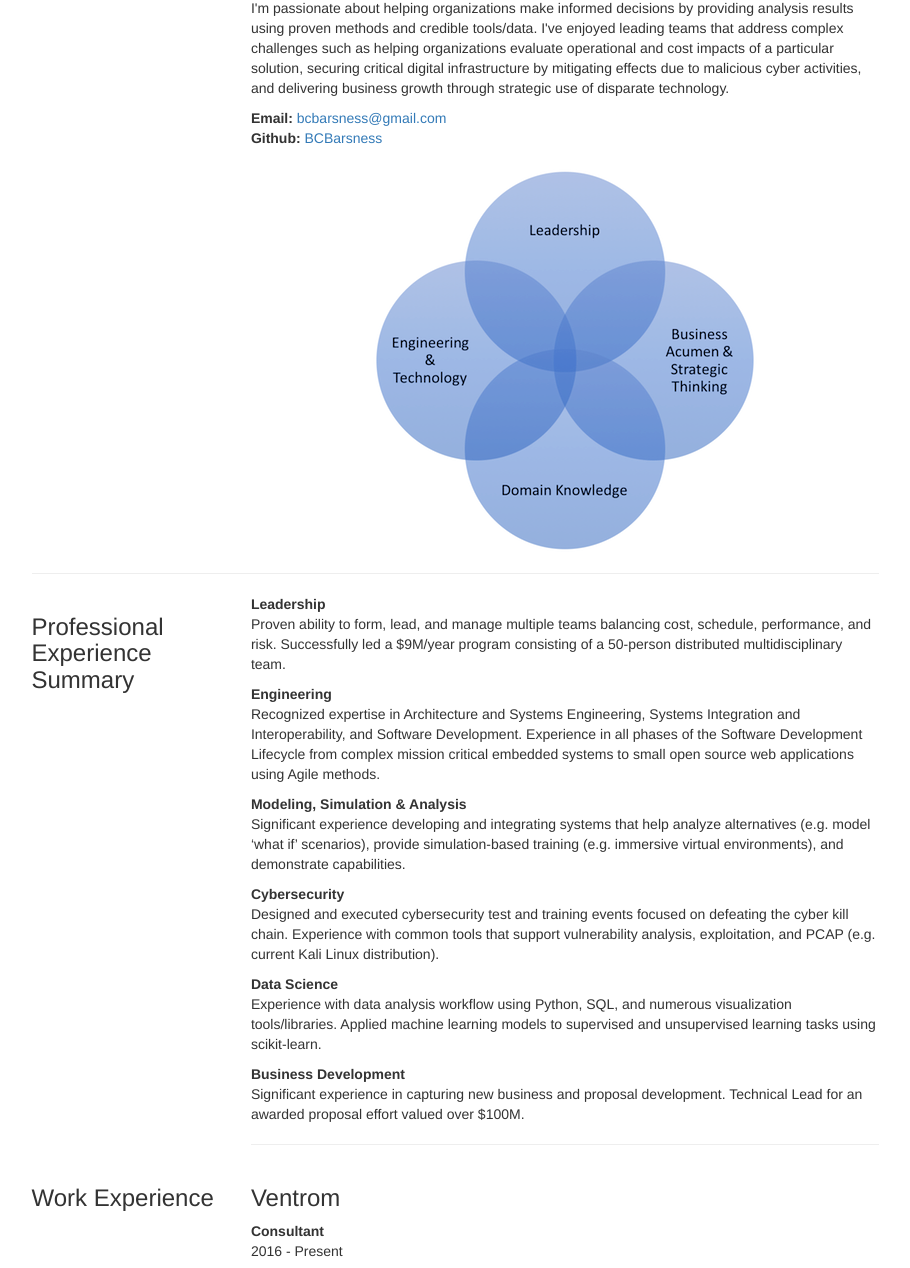
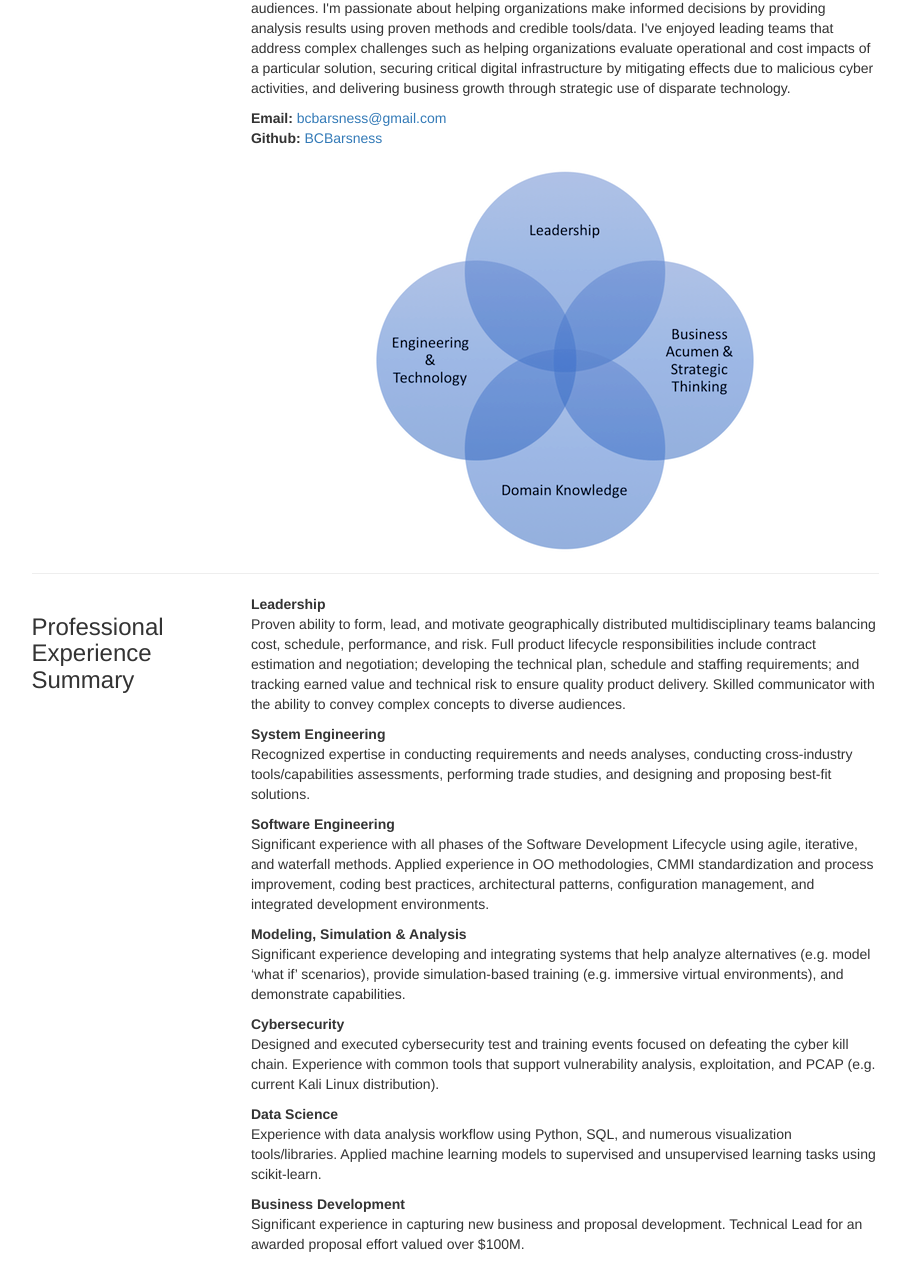
Before and after one commit to bcbarsness/bcbarsness.github.io, a plain HTML site: page index.html in a window 1280 px wide. Shown: the part 227-1495 px from the top of the page, without its empty margins (136-1046 px from the left). Drawn offline with nearby package versions, Linux system fonts and the light colour scheme.

Commit message:
add SE & SW sections

```diff
--- a/index.html
+++ b/index.html
@@ -35,7 +35,7 @@
 						<h3>About</h3>
 					</header>
 					<div class="col-md-9">
-					<p>Accomplished technology professional with a unique skillset mix of leadership, engineering, domain knowledge, and business acumen. Ability to rapidly assimilate information from many different sources, come up with sound strategic alternatives, and communicate solutions to various audiences. I'm passionate about helping organizations make informed decisions by providing analysis results using proven methods and credible tools/data. I've enjoyed leading teams that address complex challenges such as helping organizations evaluate operational and cost impacts of a particular solution, securing critical digital infrastructure by mitigating effects due to malicious cyber activities, and delivering business growth through strategic use of disparate technology.</p>
+					<p>Accomplished technology professional with a unique blend of engineering and leadership skills, domain knowledge, and business acumen. Ability to rapidly assimilate information from many different sources, come up with sound strategic alternatives, and communicate solutions to various audiences. I'm passionate about helping organizations make informed decisions by providing analysis results using proven methods and credible tools/data. I've enjoyed leading teams that address complex challenges such as helping organizations evaluate operational and cost impacts of a particular solution, securing critical digital infrastructure by mitigating effects due to malicious cyber activities, and delivering business growth through strategic use of disparate technology.</p>
 					<strong>Email:</strong> <a href="javascript:location='mailto:\u0062\u0063\u0062\u0061\u0072\u0073\u006e\u0065\u0073\u0073\u0040\u0067\u006d\u0061\u0069\u006c\u002e\u0063\u006f\u006d';void%200">
 					<script type="text/javascript">
 					document.write('\u0062\u0063\u0062\u0061\u0072\u0073\u006e\u0065\u0073\u0073\u0040\u0067\u006d\u0061\u0069\u006c\u002e\u0063\u006f\u006d')
@@ -52,9 +52,11 @@
 					<div class="col-md-9">
 						<div class="skills">
 							<strong>Leadership</strong>
-							<p>Proven ability to form, lead, and manage multiple teams balancing cost, schedule, performance, and risk. Successfully led a $9M/year program consisting of a 50-person distributed multidisciplinary team.</p>
-							<strong>Engineering</strong>
-							<p>Recognized expertise in Architecture and Systems Engineering, Systems Integration and Interoperability, and Software Development. Experience in all phases of the Software Development Lifecycle from complex mission critical embedded systems to small open source web applications using Agile methods.</p>
+							<p>Proven ability to form, lead, and motivate geographically distributed multidisciplinary teams balancing cost, schedule, performance, and risk. Full product lifecycle responsibilities include contract estimation and negotiation; developing the technical plan, schedule and staffing requirements; and tracking earned value and technical risk to ensure quality product delivery. Skilled communicator with the ability to convey complex concepts to diverse audiences.</p>
+							<strong>System Engineering</strong>
+							<p>Recognized expertise in conducting requirements and needs analyses, conducting cross-industry tools/capabilities assessments, performing trade studies, and designing and proposing best-fit solutions.</p>
+							<strong>Software Engineering</strong>
+							<p>Significant experience with all phases of the Software Development Lifecycle using agile, iterative, and waterfall methods. Applied experience in OO methodologies, CMMI standardization and process improvement, coding best practices, architectural patterns, configuration management, and integrated development environments.</p>
 							<strong>Modeling, Simulation &amp; Analysis</strong>
 							<p>Significant experience developing and integrating systems that help analyze alternatives (e.g. model ‘what if’ scenarios), provide simulation-based training (e.g. immersive virtual environments), and demonstrate capabilities.</p>
 							<strong>Cybersecurity</strong>
@@ -182,7 +184,7 @@
 									<h4>Software Languages</h4>
 									<ul>
 										<li>Python</li>
-										<li>Javascript</li>
+										<li>JavaScript</li>
 										<li>Java</li>
 										<li>Ruby</li>
 										<li>C++, C</li>
@@ -211,7 +213,7 @@
 									<ul>
 										<li>HTML5</li>
 										<li>CSS3</li>
-										<li>Javascript, Node</li>
+										<li>JavaScript, Node</li>
 										<li>Bootstrap</li>
 										<li>Virtual World Framework</li>
 										<li>WebGL, Three.js</li>
```
